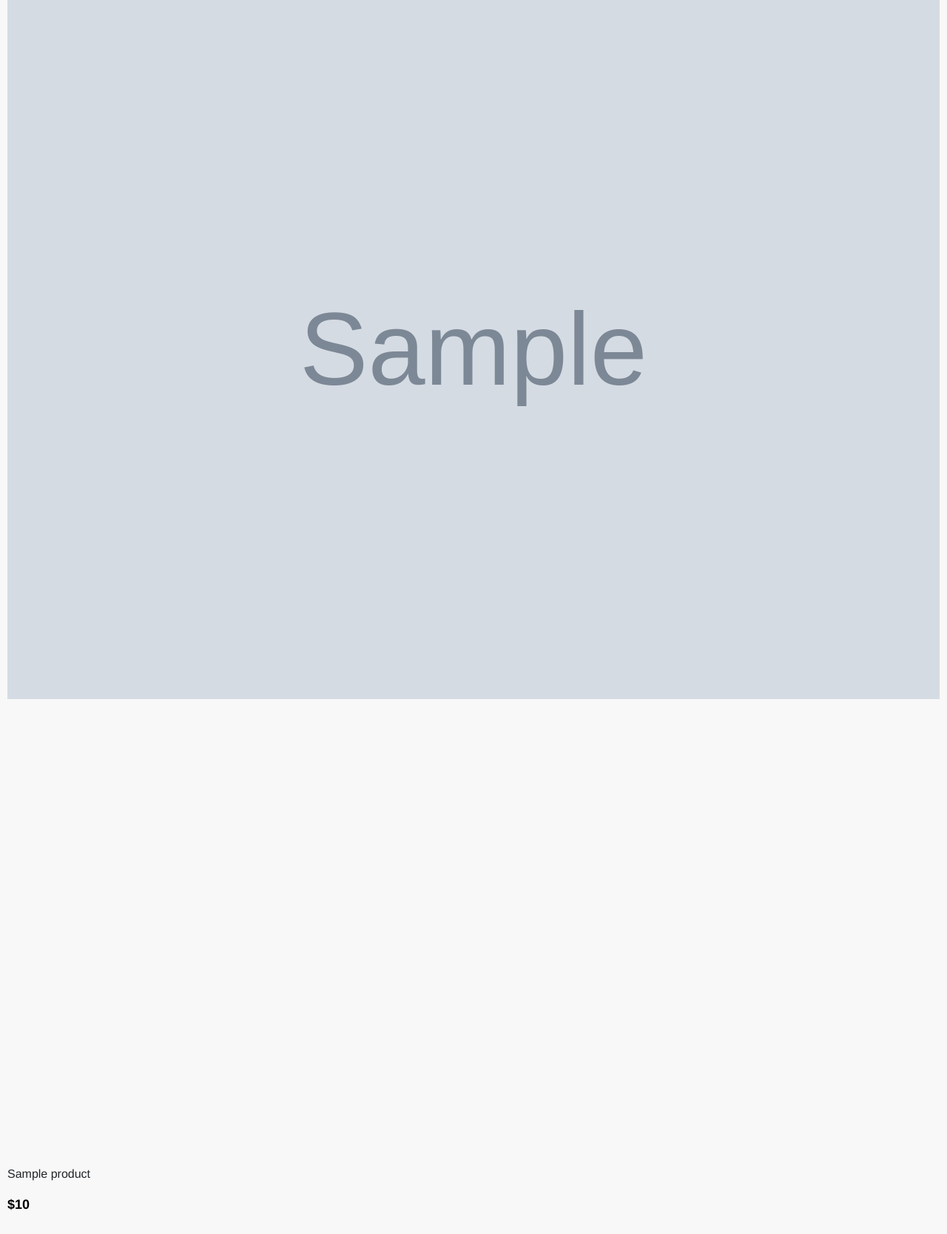
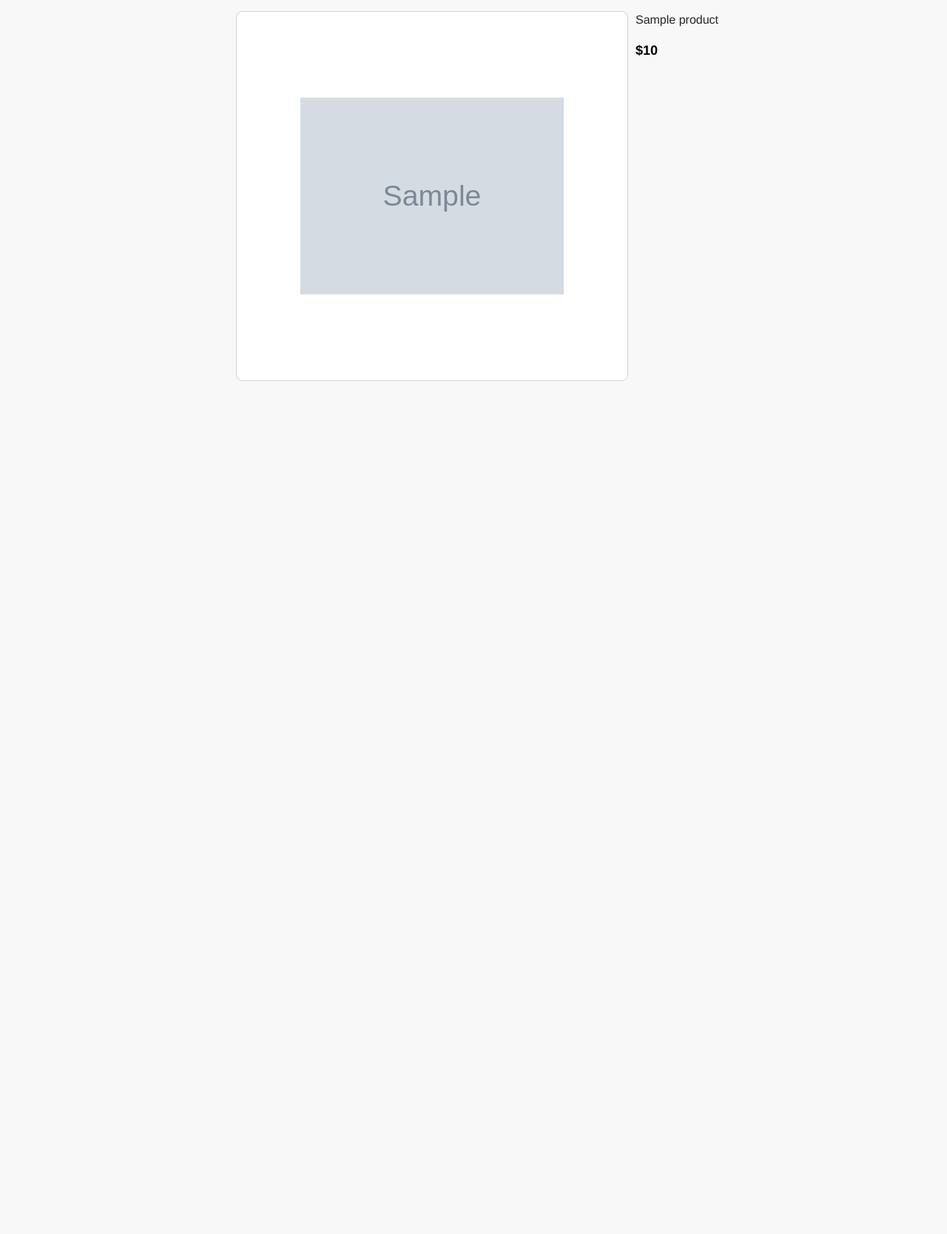
Before and after one commit to NickG35/Threadz, a Django app: page /product/1 in a window 1280 px wide. Shown: the part 66-1734 px from the top of the page at 74% size. After the commit the page ends 581 px from the top, so only its background shows below. Run offline with Django 5.2, Linux system fonts and the light colour scheme; tables that the repository leaves empty hold one stand-in row (values such as "Sample post"); grey boxes marked "Sample" are stand-in pictures; parts of the project's set-up code (start-up, migrations or seed data) failed here and were passed over; some libraries are stand-ins or nearby versions.

Commit message:
made product page responsive on all screens and centered page headers

```diff
--- a/products/static/products/styles.css
+++ b/products/static/products/styles.css
@@ -1,6 +1,11 @@
 body{
     background: #f8f8f8;
     font-family: "Mona Sans", "Helvetica Neue", Helvetica, Arial, sans-serif;
+}
+
+.header {
+    text-align: center;
+    padding: 8px;
 }
 
 .product_image {
@@ -92,10 +97,14 @@ body{
 }
 
 .creation-form{
-    width: 100%;
+    max-width: 600px;
     justify-self: center;
     padding: 15px;
     font-family: 'Segoe UI', 'Open Sans', 'Helvetica Neue', sans-serif;
+}
+
+#createFormGroup {
+    width: 100%;
 }
 
 .submit_div {
@@ -199,11 +208,17 @@ body{
     border: 1px solid gray;
     min-width: 40px;
 }
-@media (max-width: 539px) {
 
-}
 /* Larger mobile screens (601px to 767px) */
 @media (min-width: 540px) and (max-width: 719px) {
+    .image-display, .product-info {
+        width: 550px;
+        justify-self: center;
+    }
+
+    .image-display {
+        padding: 10px;
+    }
 }
 
 /* Tablets in portrait mode (720px to 1023px) */
@@ -229,11 +244,6 @@ body{
 
     .product-box {
         width: 100%;
-        position: relative;
-        top: 0;
-        left: 0;
-        right: 0;
-        bottom: 0;
         background: white;
         display: flex;
         align-items: center;
@@ -251,20 +261,169 @@ body{
 
     .size-button {
         width: 80px;
+        text-align: center;
+    }
+
+    .fade-box {
+        left: 40%;
     }
 }
 
 /* Tablets in landscape and small laptops (1024px to 1279px) */
 @media (min-width: 960px) and (max-width: 1139px) {
+    #product-container {
+        max-width: 70%;
+    }
+
+    .product_view {
+        display: flex;
+        flex-direction: row;
+        padding: 15px;
+        justify-content: center;
+    }
+
+    .product_display {
+        width: 70%;
+    }
+
+    .image-display {
+        padding: 0px 10px;
+        max-width: 550px;
+        position: relative;
+        display: inline-block;
+        height: 0;
+    }
+
+    .product-box {
+        width: 100%;
+        background: white;
+        display: flex;
+        align-items: center;
+        justify-content: center;
+        border-radius: 8px;
+        padding: 10px;
+        border: 1px solid lightgray;
+        overflow: hidden;
+        height: 500px;
+    }
+
+    .product-info {
+        max-width: 300px;
+    }
+
+    .size-button {
+        width: 80px;
+        text-align: center;
+    }
+
+    .fade-box {
+        left: 35%;
+    }
 
 }
 
 /* Laptops and small desktops (1280px to 1599px) */
 @media (min-width: 1140px) and (max-width: 1319px) {
+    #product-container {
+        max-width: 70%;
+    }
+
+    .product_view {
+        display: flex;
+        flex-direction: row;
+        padding: 15px;
+        justify-content: center;
+    }
+
+    .product_display {
+        width: 70%;
+    }
+
+    .image-display {
+        padding: 0px 10px;
+        max-width: 550px;
+        position: relative;
+        display: inline-block;
+        height: 0;
+    }
+
+    .product-box {
+        width: 100%;
+        background: white;
+        display: flex;
+        align-items: center;
+        justify-content: center;
+        border-radius: 8px;
+        padding: 10px;
+        border: 1px solid lightgray;
+        overflow: hidden;
+        height: 500px;
+    }
+
+    .product-info {
+        max-width: 300px;
+    }
+
+    .size-button {
+        width: 80px;
+        text-align: center;
+    }
+
+    .fade-box {
+        left: 35%;
+    }
 
 }
 
 /* Large desktop screens (1600px and above) */
 @media (min-width: 1320px) {
+    #product-container {
+        max-width: 70%;
+    }
+
+    .product_view {
+        display: flex;
+        flex-direction: row;
+        padding: 15px;
+        justify-content: center;
+    }
+
+    .product_display {
+        width: 70%;
+    }
+
+    .image-display {
+        padding: 0px 10px;
+        max-width: 550px;
+        position: relative;
+        display: inline-block;
+        height: 0;
+    }
+
+    .product-box {
+        width: 100%;
+        background: white;
+        display: flex;
+        align-items: center;
+        justify-content: center;
+        border-radius: 8px;
+        padding: 10px;
+        border: 1px solid lightgray;
+        overflow: hidden;
+        height: 500px;
+    }
+
+    .product-info {
+        max-width: 300px;
+    }
+
+    .size-button {
+        width: 80px;
+        text-align: center;
+    }
+
+    .fade-box {
+        left: 35%;
+    }
 
 }
```
